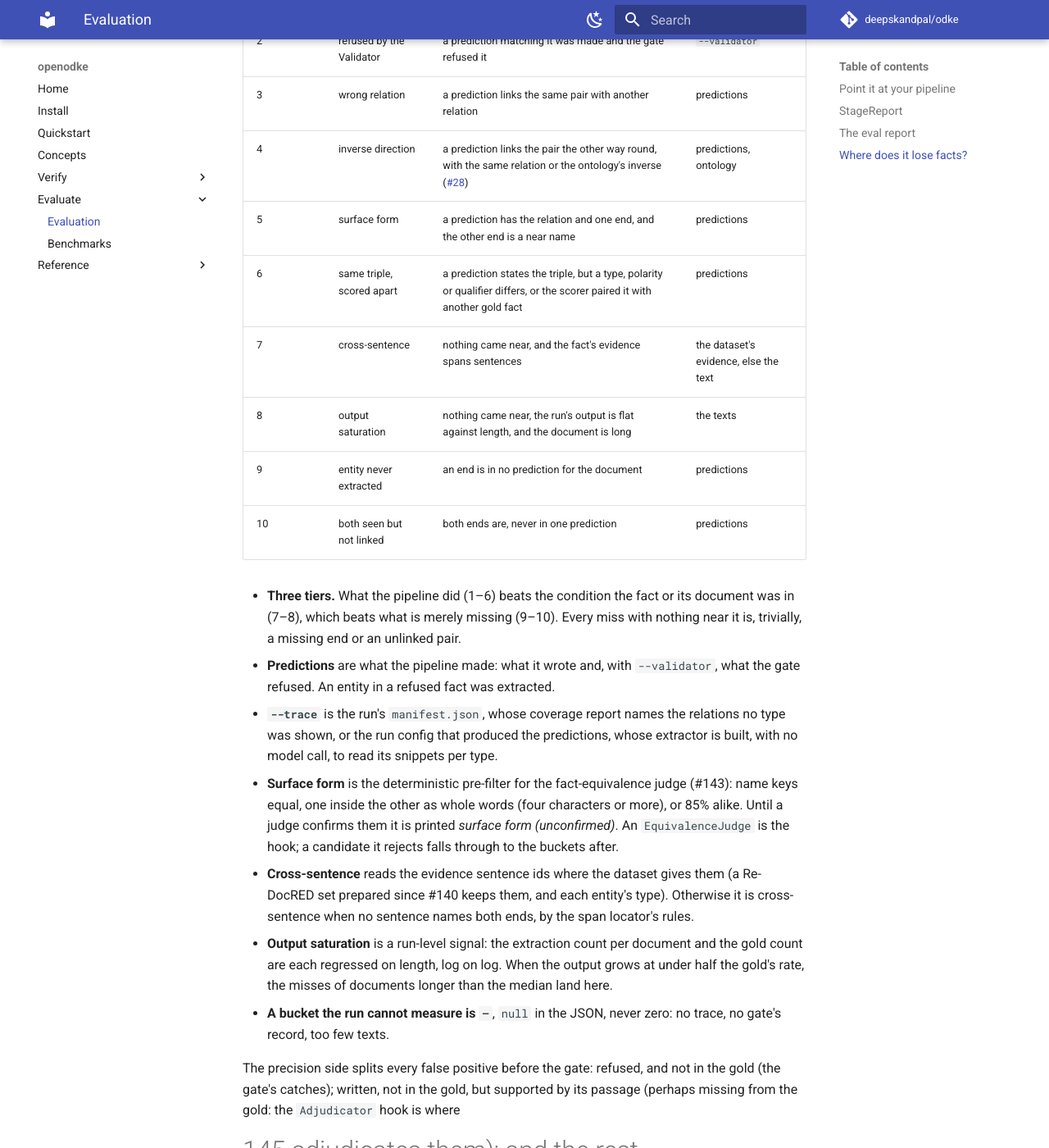
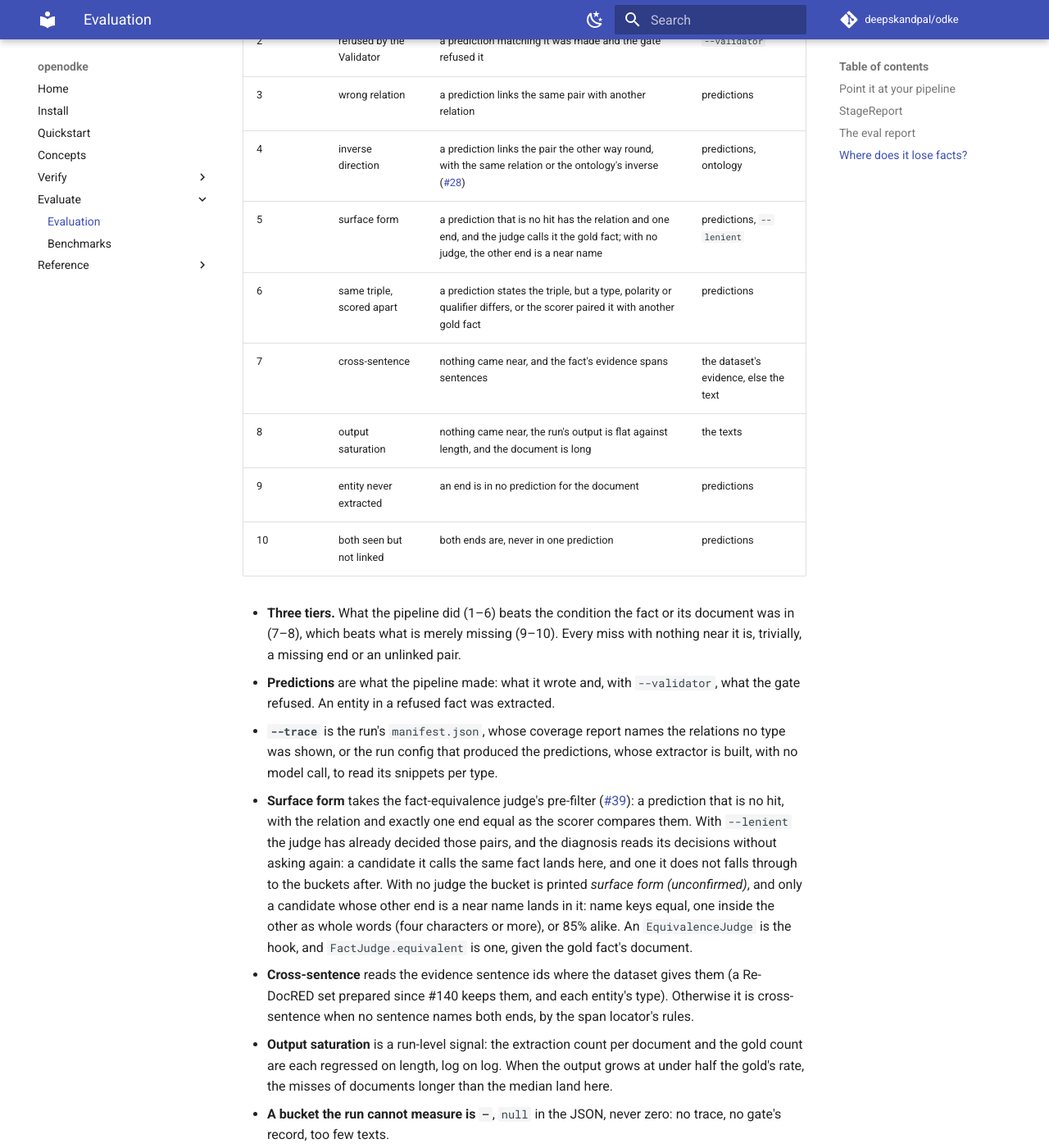
Before and after one commit to deepskandpal/odke, an MkDocs documentation site: the page built from docs/evaluation.md, in a window 1280 px wide and 1400 px high, scrolled down 5659 px. Shown: the whole window at 82% size. Built offline with MkDocs 1.6.1 and Material for MkDocs 9.7.7, drawn with Linux system fonts in a browser that asks for light colours; comment, search, counter and statistics services are not loaded; some of the changed text lies outside the part shown.

Commit message:
docs: the surface-form bucket with the fact-equivalence judge and without
The diagnosis's candidates are the pre-filter's, confirmed by --lenient's
decisions; #39 says so.

Co-Authored-By: Claude Opus 5.5 <noreply@anthropic.com>
Claude-Session: https://claude.ai/code/session_016EZ1FgTUH3NKEQyU837Wcd

```diff
--- a/docs/evaluation.md
+++ b/docs/evaluation.md
@@ -208,7 +208,7 @@ print the table with an example of each.
 | 2 | refused by the Validator | a prediction matching it was made and the gate refused it | `--validator` |
 | 3 | wrong relation | a prediction links the same pair with another relation | predictions |
 | 4 | inverse direction | a prediction links the pair the other way round, with the same relation or the ontology's inverse ([#28](decisions.md#28)) | predictions, ontology |
-| 5 | surface form | a prediction has the relation and one end, and the other end is a near name | predictions |
+| 5 | surface form | a prediction that is no hit has the relation and one end, and the judge calls it the gold fact; with no judge, the other end is a near name | predictions, `--lenient` |
 | 6 | same triple, scored apart | a prediction states the triple, but a type, polarity or qualifier differs, or the scorer paired it with another gold fact | predictions |
 | 7 | cross-sentence | nothing came near, and the fact's evidence spans sentences | the dataset's evidence, else the text |
 | 8 | output saturation | nothing came near, the run's output is flat against length, and the document is long | the texts |
@@ -223,11 +223,16 @@ print the table with an example of each.
 - **`--trace`** is the run's `manifest.json`, whose coverage report names the
   relations no type was shown, or the run config that produced the predictions,
   whose extractor is built, with no model call, to read its snippets per type.
-- **Surface form** is the deterministic pre-filter for the fact-equivalence
-  judge (#143): name keys equal, one inside the other as whole words (four
-  characters or more), or 85% alike. Until a judge confirms them it is printed
-  *surface form (unconfirmed)*. An `EquivalenceJudge` is the hook; a candidate
-  it rejects falls through to the buckets after.
+- **Surface form** takes the fact-equivalence judge's pre-filter
+  ([#39](decisions.md#39)): a prediction that is no hit, with the relation and
+  exactly one end equal as the scorer compares them. With `--lenient` the
+  judge has already decided those pairs, and the diagnosis reads its decisions
+  without asking again: a candidate it calls the same fact lands here, and
+  one it does not falls through to the buckets after. With no judge the bucket
+  is printed *surface form (unconfirmed)*, and only a candidate whose other end
+  is a near name lands in it: name keys equal, one inside the other as whole
+  words (four characters or more), or 85% alike. An `EquivalenceJudge` is the
+  hook, and `FactJudge.equivalent` is one, given the gold fact's document.
 - **Cross-sentence** reads the evidence sentence ids where the dataset gives
   them (a Re-DocRED set prepared since #140 keeps them, and each entity's
   type). Otherwise it is cross-sentence when no sentence names both ends, by the
@@ -1124,9 +1129,11 @@ assert pairs[0].passage == "Ada Lovelace was born in London on 10 December 1815.
 How far the judge can be trusted is measured on label set F: 300 pairs the
 pre-filter made from the published comparison, labelled blind by a person
 (`bench/labels/README.md`). Until its calibration card exists, the lenient
-score is printed, not trusted. The same pre-filter feeds the miss diagnosis's
-surface-form bucket, through `FactJudge.equivalent`, which takes the passage
-rather than the whole document.
+score is printed, not trusted. The same pre-filter makes the miss diagnosis's
+surface-form candidates, and with `--lenient` the diagnosis reads these
+decisions rather than asking again (`Decided`), so the bucket and the lenient
+score agree. `FactJudge.equivalent` is the diagnosis's hook for a judge of its
+own, and narrows the document it is given to the gold claim's sentences.
 
 ## Labelling by hand
 
```
Also changed, not shown: DECISIONS.md (+5 -2 lines).
